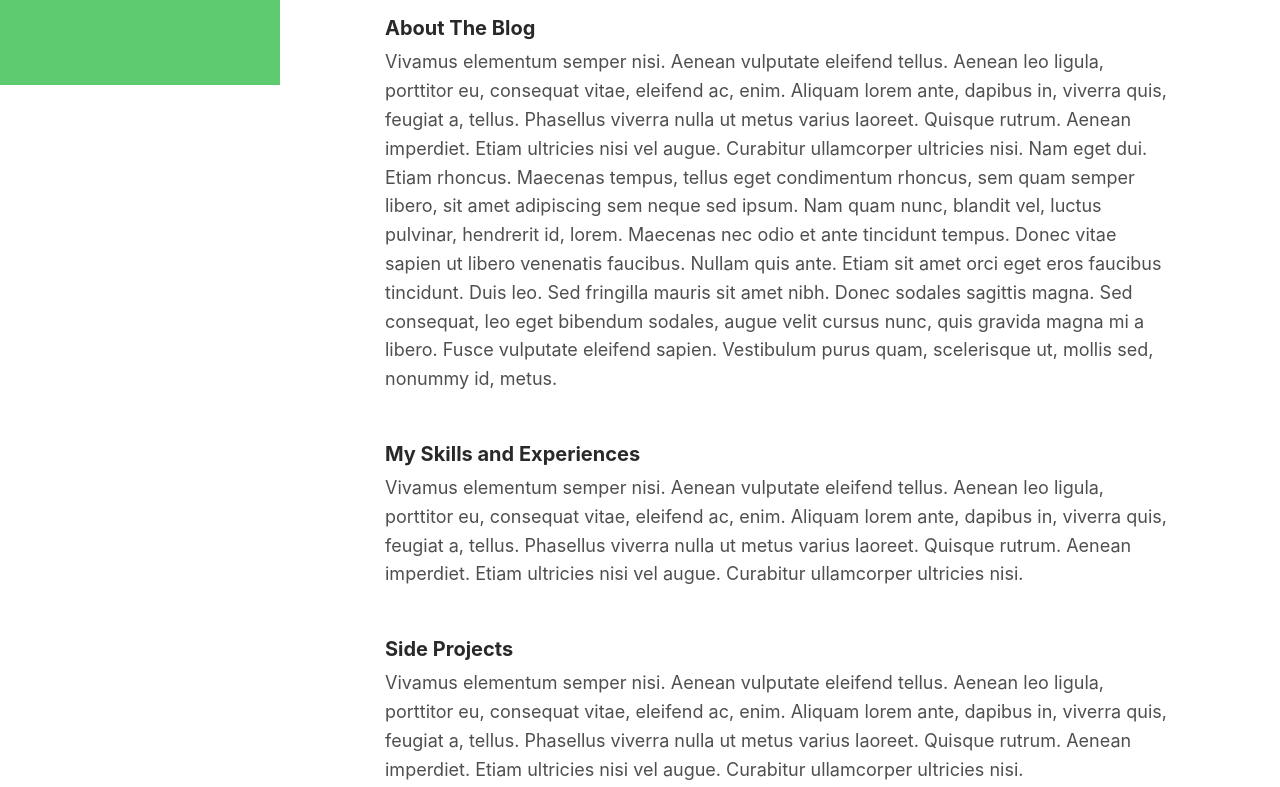
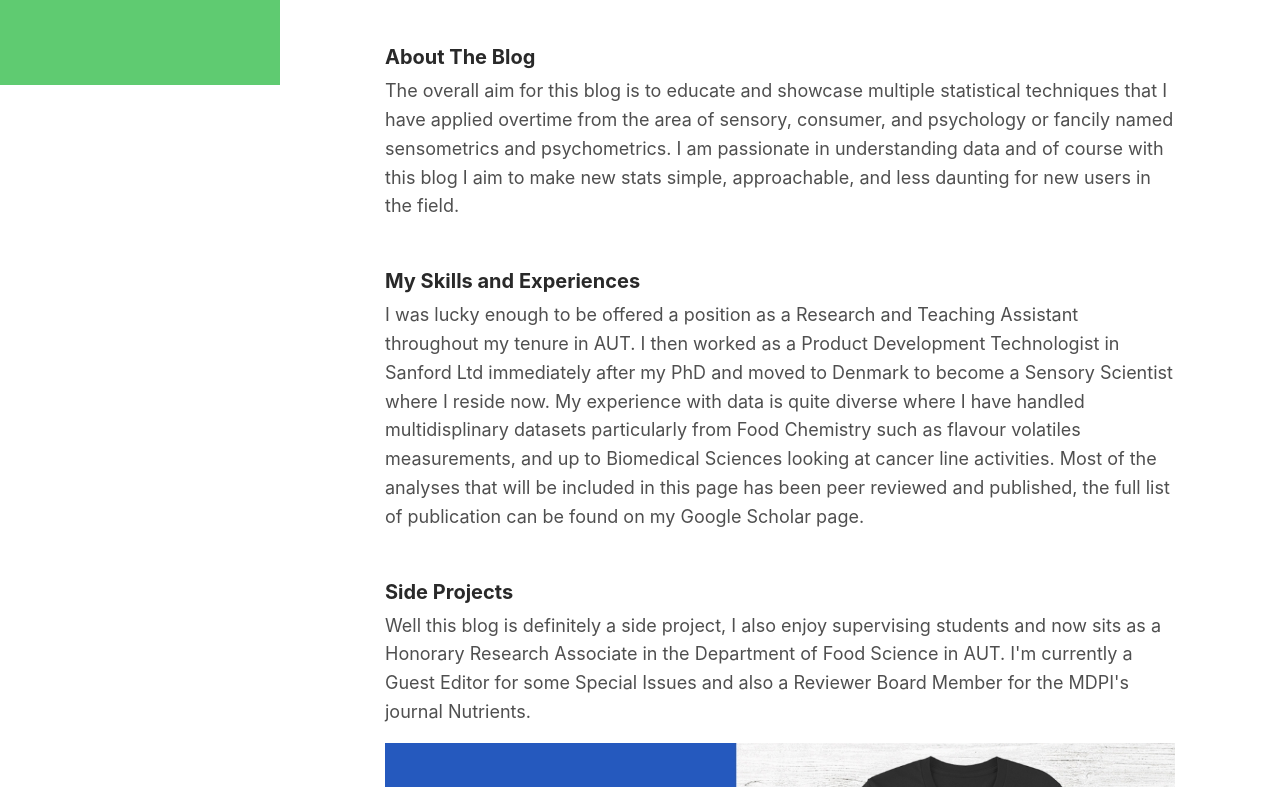
Before and after one commit to jkevink/jkevink.github.io, a plain HTML site: page about.html in a window 1280 px wide. Shown: the part 715-1502 px from the top of the page. Drawn offline with nearby package versions, Linux system fonts and the light colour scheme.

Commit message:
Update about.html

```diff
--- a/about.html
+++ b/about.html
@@ -66,14 +66,14 @@ background in multisensory, psychoacoustics, and emotion research.<br><a href="a
 		    <div class="container">
 			    <h2 class="title mb-3">About Me</h2>
 
-			    <p>Lorem ipsum dolor sit amet, consectetuer adipiscing elit. Aenean commodo ligula eget dolor. Aenean massa. Cum sociis natoque penatibus et magnis dis parturient montes, nascetur ridiculus mus. Donec quam felis, ultricies nec, pellentesque eu, pretium quis, sem. Nulla consequat massa quis enim. Donec pede justo, fringilla vel, aliquet nec, vulputate eget, arcu. In enim justo, rhoncus ut, imperdiet a, venenatis vitae, justo. Nullam dictum felis eu pede mollis pretium. Integer tincidunt. Cras dapibus. Vivamus elementum semper nisi. Aenean vulputate eleifend tellus. </p>
+			    <p>Hey guys, I'm Kevin Kantono - a scientist who is fascinated with understanding human perception. My background comes from Food Science, where I have received my undergraduate in Food Science, but ended up pursuing Sensory & Consumer Science for my postgraduate and my PhD. My PhD work was the perfect blend of crossmodal sensory integration, psychoacoustics, and applied psychometrics which was to look at the influence of music towards food perception (which was gelato btw!). I completed all my education in Auckland University of Technology in New Zealand and currently resides in Denmark where I am employed as a Sensory Scientist for Arla Foods.</p>
 			    <figure><img class="img-fluid" src="assets/images/about-me.jpg" alt="image"></figure>
 			    <h5 class="mt-5">About The Blog</h5>
-			    <p>Vivamus elementum semper nisi. Aenean vulputate eleifend tellus. Aenean leo ligula, porttitor eu, consequat vitae, eleifend ac, enim. Aliquam lorem ante, dapibus in, viverra quis, feugiat a, tellus. Phasellus viverra nulla ut metus varius laoreet. Quisque rutrum. Aenean imperdiet. Etiam ultricies nisi vel augue. Curabitur ullamcorper ultricies nisi. Nam eget dui. Etiam rhoncus. Maecenas tempus, tellus eget condimentum rhoncus, sem quam semper libero, sit amet adipiscing sem neque sed ipsum. Nam quam nunc, blandit vel, luctus pulvinar, hendrerit id, lorem. Maecenas nec odio et ante tincidunt tempus. Donec vitae sapien ut libero venenatis faucibus. Nullam quis ante. Etiam sit amet orci eget eros faucibus tincidunt. Duis leo. Sed fringilla mauris sit amet nibh. Donec sodales sagittis magna. Sed consequat, leo eget bibendum sodales, augue velit cursus nunc, quis gravida magna mi a libero. Fusce vulputate eleifend sapien. Vestibulum purus quam, scelerisque ut, mollis sed, nonummy id, metus.</p>
+			    <p>The overall aim for this blog is to educate and showcase multiple statistical techniques that I have applied overtime from the area of sensory, consumer, and psychology or fancily named sensometrics and psychometrics. I am passionate in understanding data and of course with this blog I aim to make new stats simple, approachable, and less daunting for new users in the field.</p>
 			    <h5 class="mt-5">My Skills and Experiences</h5>
-			    <p>Vivamus elementum semper nisi. Aenean vulputate eleifend tellus. Aenean leo ligula, porttitor eu, consequat vitae, eleifend ac, enim. Aliquam lorem ante, dapibus in, viverra quis, feugiat a, tellus. Phasellus viverra nulla ut metus varius laoreet. Quisque rutrum. Aenean imperdiet. Etiam ultricies nisi vel augue. Curabitur ullamcorper ultricies nisi.</p>
+			    <p>I was lucky enough to be offered a position as a Research and Teaching Assistant throughout my tenure in AUT. I then worked as a Product Development Technologist in Sanford Ltd immediately after my PhD and moved to Denmark to become a Sensory Scientist where I reside now. My experience with data is quite diverse where I have handled multidisplinary datasets particularly from Food Chemistry such as flavour volatiles measurements, and up to Biomedical Sciences looking at cancer line activities. Most of the analyses that will be included in this page has been peer reviewed and published, the full list of publication can be found on my Google Scholar page. </p>
 			    <h5 class="mt-5">Side Projects</h5>
-			    <p>Vivamus elementum semper nisi. Aenean vulputate eleifend tellus. Aenean leo ligula, porttitor eu, consequat vitae, eleifend ac, enim. Aliquam lorem ante, dapibus in, viverra quis, feugiat a, tellus. Phasellus viverra nulla ut metus varius laoreet. Quisque rutrum. Aenean imperdiet. Etiam ultricies nisi vel augue. Curabitur ullamcorper ultricies nisi.</p>
+			    <p>Well this blog is definitely a side project, I also enjoy supervising students and now sits as a Honorary Research Associate in the Department of Food Science in AUT. I'm currently a Guest Editor for some Special Issues and also a Reviewer Board Member for the MDPI's journal Nutrients.</p>
 
 			    <figure><a href="https://made4dev.com"><img class="img-fluid" src="assets/images/promo-banner.jpg" alt="image"></a></figure>
 		    </div>
```
